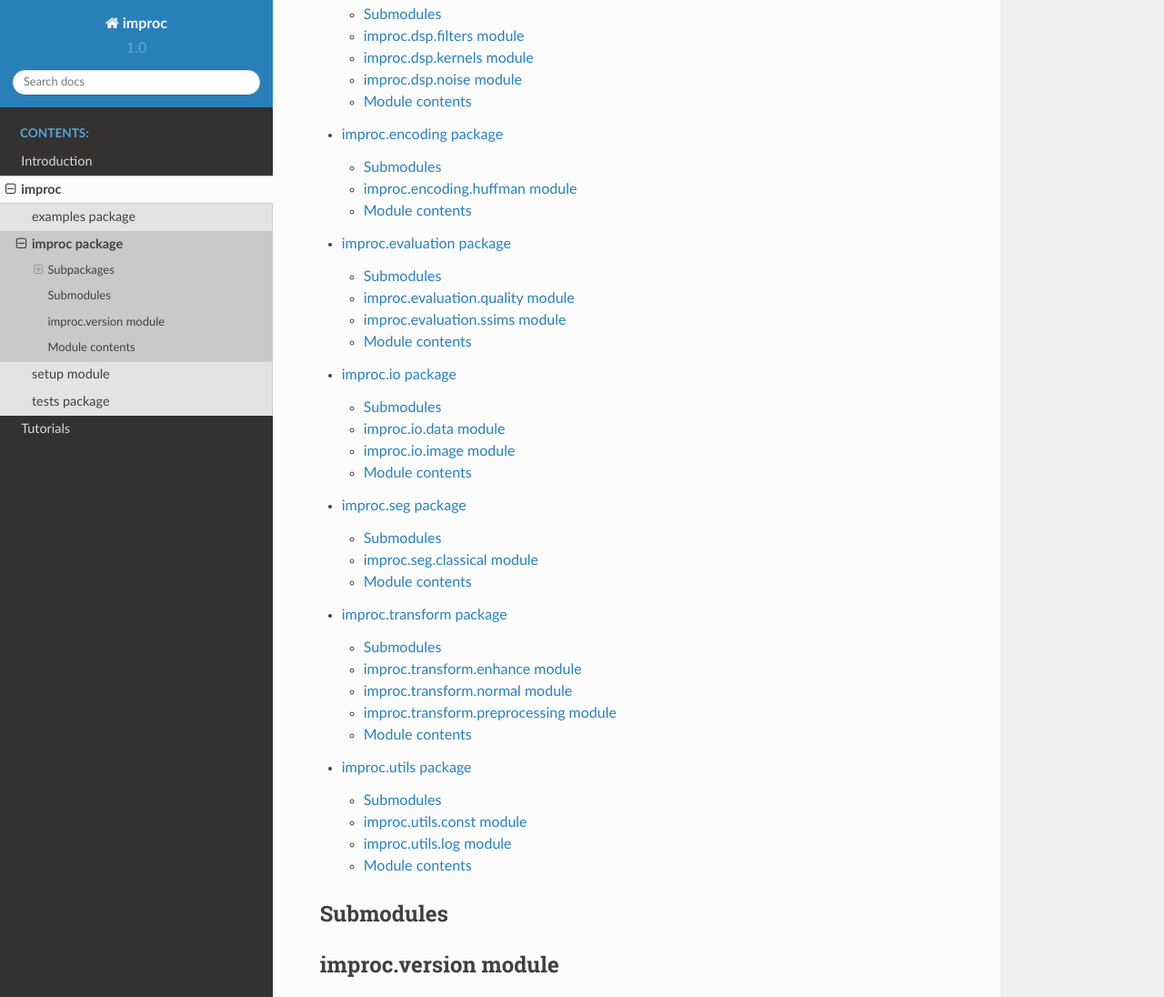
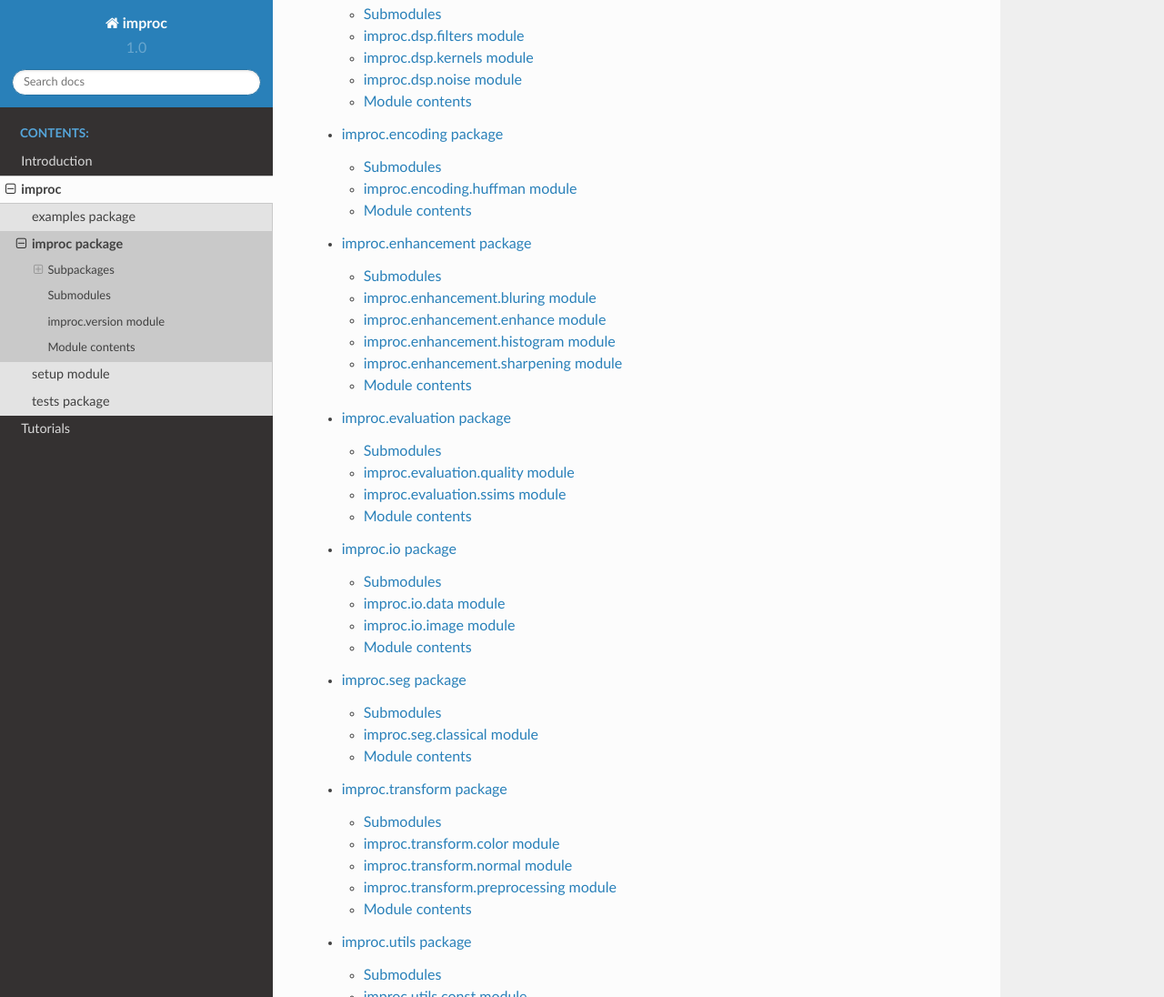
Before and after one commit to antsfamily/improc, a Sphinx documentation site: the page built from docs/source/improc.rst, in a window 1280 px wide and 1400 px high, scrolled down 584 px, cut to the strip 0-1096 px from the top of the window. Shown: the whole strip at 91% size. Built offline with Sphinx 7.4.7 and the Read the Docs theme 2.0.0, drawn with Linux system fonts in a browser that asks for light colours; formulas are drawn with MathJax 3.

Commit message:
update 20191209

```diff
--- /dev/null
+++ b/docs/source/improc.enhancement.rst
@@ -0,0 +1,46 @@
+improc.enhancement package
+==========================
+
+Submodules
+----------
+
+improc.enhancement.bluring module
+---------------------------------
+
+.. automodule:: improc.enhancement.bluring
+    :members:
+    :undoc-members:
+    :show-inheritance:
+
+improc.enhancement.enhance module
+---------------------------------
+
+.. automodule:: improc.enhancement.enhance
+    :members:
+    :undoc-members:
+    :show-inheritance:
+
+improc.enhancement.histogram module
+-----------------------------------
+
+.. automodule:: improc.enhancement.histogram
+    :members:
+    :undoc-members:
+    :show-inheritance:
+
+improc.enhancement.sharpening module
+------------------------------------
+
+.. automodule:: improc.enhancement.sharpening
+    :members:
+    :undoc-members:
+    :show-inheritance:
+
+
+Module contents
+---------------
+
+.. automodule:: improc.enhancement
+    :members:
+    :undoc-members:
+    :show-inheritance:
--- a/docs/source/improc.rst
+++ b/docs/source/improc.rst
@@ -10,6 +10,7 @@ Subpackages
     improc.common
     improc.dsp
     improc.encoding
+    improc.enhancement
     improc.evaluation
     improc.io
     improc.seg
--- a/docs/source/improc.transform.rst
+++ b/docs/source/improc.transform.rst
@@ -4,10 +4,10 @@ improc.transform package
 Submodules
 ----------
 
-improc.transform.enhance module
--------------------------------
+improc.transform.color module
+-----------------------------
 
-.. automodule:: improc.transform.enhance
+.. automodule:: improc.transform.color
     :members:
     :undoc-members:
     :show-inheritance:
```
Also changed, not shown: docs/source/intro.rst (+71 -0 lines), 12 other files.
